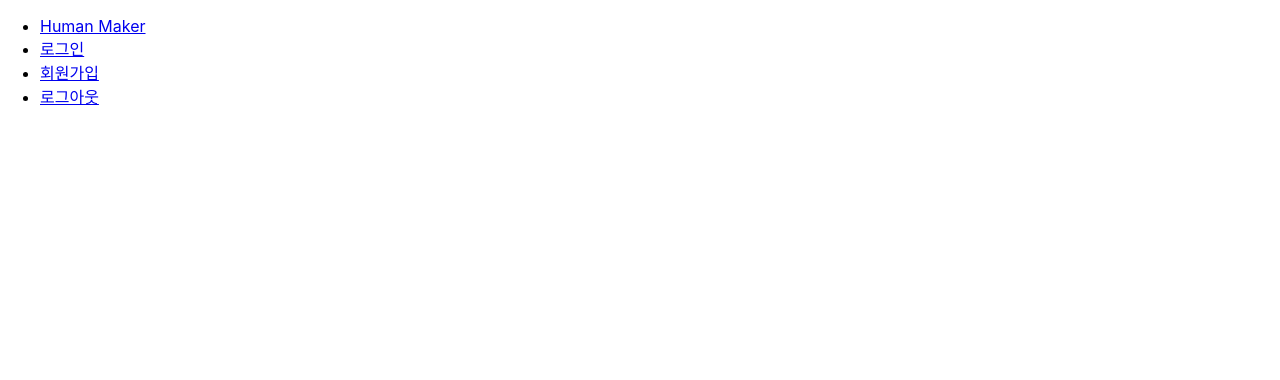
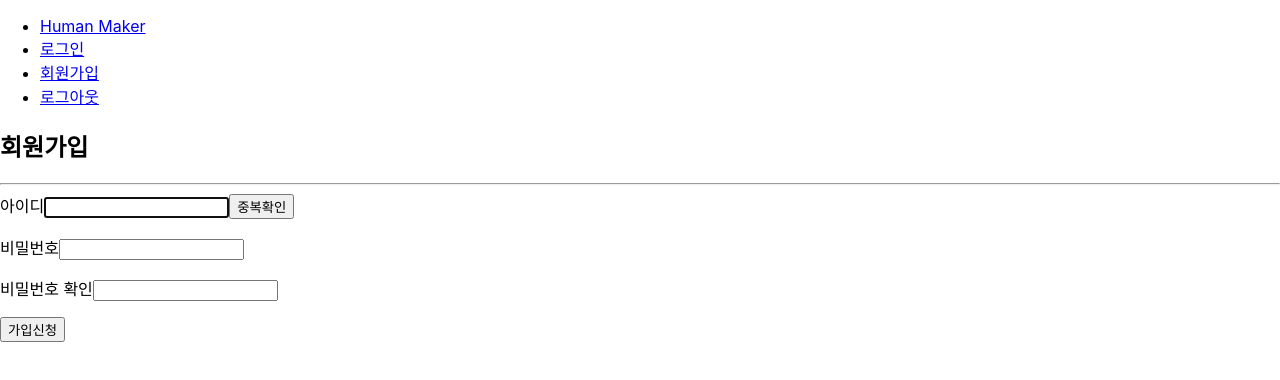
Before and after one commit to NemoTaek/Human-Maker-Client, a React (Create React App) app in the folder client/: page /signup in a window 1280 px wide. Shown: the top 380 px of the page. Built offline with nearby package versions, Linux system fonts and the light colour scheme.

Commit message:
Doing: signUp

```diff
--- a/client/src/App.js
+++ b/client/src/App.js
@@ -1,5 +1,7 @@
 import './App.css';
+import { Route, Switch } from "react-router-dom";
 import Nav from './component/nav/nav'
+import signup from './component/signup/Signup'
 
 function App() {
   return (
@@ -7,6 +9,7 @@ function App() {
       <header>
         <Nav />
       </header>
+      <Route path="/signup" component={signup} />
     </div>
   );
 }
--- a/client/src/component/nav/nav.js
+++ b/client/src/component/nav/nav.js
@@ -1,4 +1,4 @@
-import React, { useState } from "react";
+import React from "react";
 import { NavLink } from "react-router-dom";
 
 function Nav() {
--- /dev/null
+++ b/client/src/component/signup/Signup.css
@@ -0,0 +1,16 @@
+.signContainer{
+    margin: auto;
+    border: 1px solid unset;
+
+    padding: 25px;
+    width: 600px;
+}
+.signUp_main{
+
+    font-size: 18px;
+    font-family: sans-serif;
+    padding: 20px;
+}
+.ckBtn{
+    margin-left: 15px;
+}
--- /dev/null
+++ b/client/src/component/signup/Signup.js
@@ -0,0 +1,185 @@
+import React, { useState, useRef, useEffect } from "react";
+import axios from "axios";
+import "./Signup.css"
+
+function Signup() {
+    const [id , setId] = useState("");
+    const [idCheckMsg, setIdCheckMsg] = useState(" ");
+    const [idCheck, setIdCheck] = useState("false");
+
+    const [password, setPassword] = useState("");
+    const [pwCheckMsg, setPwCheckMsg] = useState(" ");
+    const [pwCheck, setPwCheck] = useState("false");
+
+    const [pwDouble, setPwDouble] = useState("");
+    const [pwDoubleMsg, setPwDoubleMsg] = useState(" ");
+    const [pwDoubleCheck, setPwDoubleCheck] = useState("false");
+
+    const [sbuMessage, setSubMessage] = useState("");
+
+    const idInput = useRef();
+    const pwInput = useRef();
+
+    const userData = {id : id , password: password }
+
+    const onChangeId = e => {
+        setId(e.target.value);
+    }
+    useEffect(() => {
+        let spe = id.search(/[`~!@#$%^&*|'₩";:/?]/gi);
+
+        if(!id){
+            setIdCheckMsg("")
+        }
+        else if(id.length < 4){
+            setIdCheckMsg("아이디는 4글자 이상만 사용 가능합니다.");
+        }
+        else if(id.search(/\s/) !== -1){
+            setIdCheckMsg("공백은 사용 할 수 없습니다.");
+        }
+        else if(!spe){ // 이것도 작동 안하는듯..
+            setIdCheckMsg("아이디에 특수문자는 사용 할 수 없습니다.");
+        }
+        else{
+            setIdCheckMsg("아이디 중복확인이 필요합니다.")
+        }
+
+    },[id])
+
+    const onClickDoubleBtn = () => {
+        if(idCheck){
+            axios
+                .get("/signin/idDoubleCheck", {
+                    params:{
+                        id: id
+                    }
+                })
+                .then(data => {
+                    if(data){
+                        setIdCheckMsg("이미 사용중인 아이디 입니다.");
+                    }
+                    setIdCheckMsg("사용 가능한 아이디 입니다.");
+                    setIdCheck("true");
+                }).catch(err => {
+                    console.log(err);
+                })
+        }
+        setIdCheckMsg("아이디를 다시 확인해 주세요.");
+    }
+
+    const onChangePw = e => {
+        setPassword(e.target.value);
+    }
+    useEffect(() => {
+        // let num = password.search(/[0-9]/g);
+        // let eng = password.search(/[a-z]/ig);
+        let spe = password.search(/[`~!@#$%^&*|'₩";:/?]/gi);
+
+        if(!password){
+            setPwCheckMsg("")
+        }
+        else if(password.length < 8){
+            setPwCheckMsg("비밀번호는 8자리 이상만 가능합니다.");;
+
+        }
+        else if(password.search(/\s/) !== -1){
+            setPwCheckMsg("공백없이 입력해 주세요.");
+
+        }
+        else if(!spe){ // 작동 안하는듯..
+            setPwCheckMsg("영문, 숫자, 특수문자를 조합해서 입력해주세요.");
+
+        }
+        else{
+            setPwCheckMsg("사용가능한 비밀번호 입니다.");
+            setPwCheck("true");
+        }
+    },[password])
+
+
+    const onChangePwDoubleCk = e => {
+        setPwDouble(e.target.value);
+    }
+    useEffect(() =>{
+        if(!password || !pwDouble){
+            setPwDoubleMsg("")
+        }
+        else if(pwDouble === password){
+            setPwDoubleMsg("비밀번호가 일치합니다.");
+            setPwDoubleCheck("true");
+        }
+        else{
+            setPwDoubleMsg("비밀번호가 일치하지 않습니다.");
+        }
+
+    },[password,pwDouble])
+
+
+    const onClickSignUpBtn = () => {
+        if(idCheck && pwCheck && pwDoubleCheck){
+            axios
+                .post("/signup", userData)
+                .then(() => {
+                    alert("가입 되었습니다. 로그인 후 사용 가능합니다.");
+                    document.history.replace("/");
+                    //document.history.push
+                    //document.location.href
+                    //document.location.replace
+                }).catch(err=>{
+                    console.log(err);
+                })
+        }
+        if(!idCheck){
+            setSubMessage("아이디를 확인해 주세요.");
+            idInput.focus();
+            return
+        }
+        if(!pwCheck){
+            setSubMessage("비밀번호를 확인해 주세요.");
+            pwInput.focus();
+            return
+        }
+        if(!pwDoubleCheck){
+            setSubMessage("비밀번호가 일치하지 않습니다.");
+            return
+        }
+    }
+
+    //아이디 한글입력 방지, 비밀번호 영문 우선 설정
+    return (
+        <div>
+            <div className="sign_up_container">
+                <h2 className="sign_up_name " >회원가입</h2>
+                <hr/>
+                <div className ="idInput_container">
+                    <label>아이디
+                        <input className="sign_up_idInput" type="text" onChange={onChangeId} autoFocus required />
+                    </label>
+                    <button className="idCheck_btn" onClick={onClickDoubleBtn}>중복확인</button>
+                    <p className="idCheckMsg">{idCheckMsg}</p>
+                </div>
+                <div className ="pwInput_container">
+                    <label>비밀번호
+                        <input className="sign_up_pwInput" type="password" onChange={onChangePw} required />
+                    </label>
+                    <p className="pwCheckMsg">{pwCheckMsg}</p>
+                </div>
+                <div className ="pwCheckInput_container">
+                    <label>비밀번호 확인
+                        <input className="sign_up_pwCheckInput" type="password" onChange={onChangePwDoubleCk} required />
+                    </label>
+                    <p className="pwDoubleMsg">{pwDoubleMsg}</p>
+                </div>
+                <button className="sign_up_btn" onClick={onClickSignUpBtn}>가입신청</button>
+                <p className="sbuMessage">{sbuMessage}</p>
+            </div>
+            <div className="oauthImg">
+                {/* <img className onClick={} ></img>
+                <img className onClick={} ></img>
+                <img className onClick={} ></img> */}
+            </div>
+        </div>
+    );
+}
+
+export default Signup;
```
